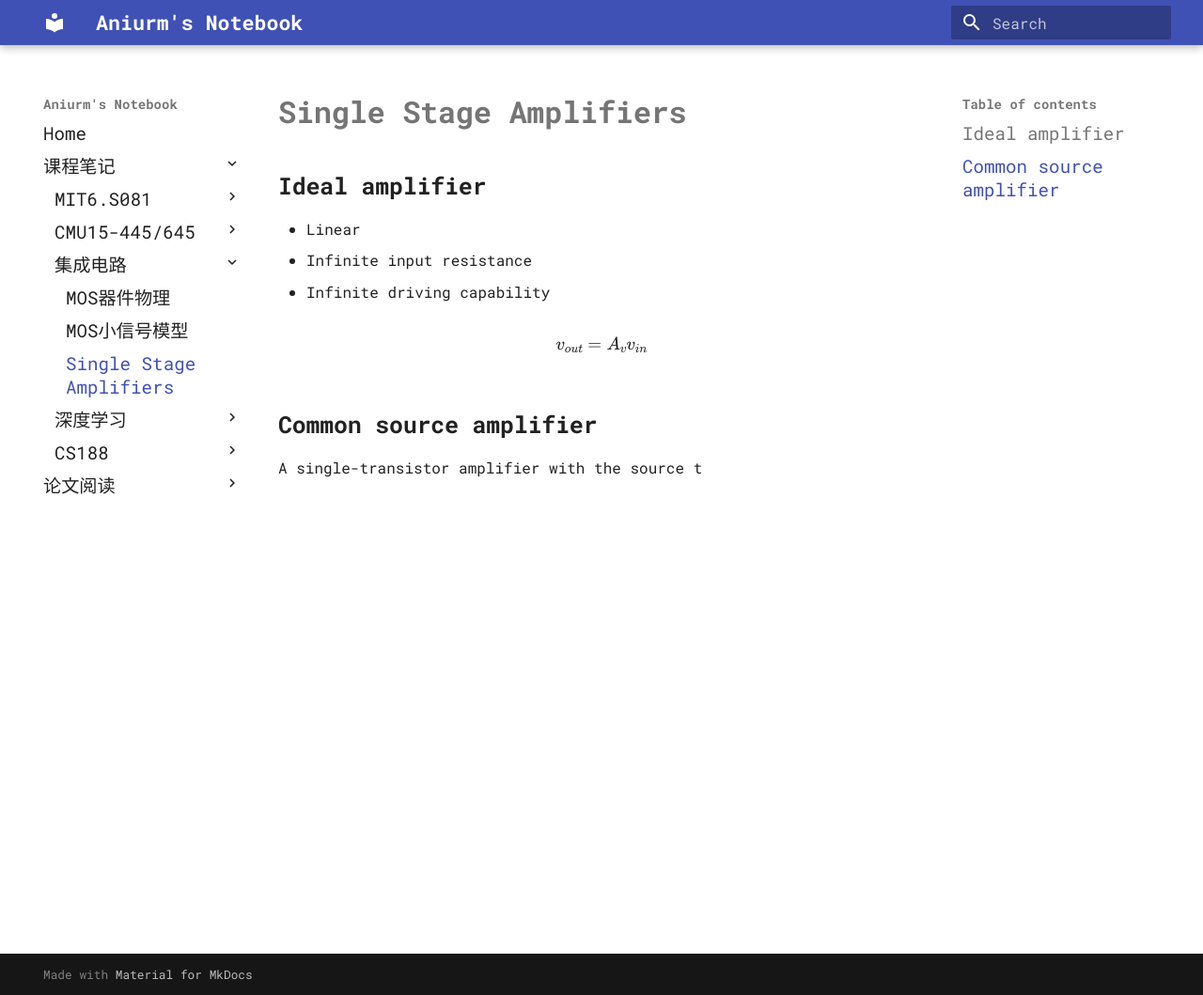
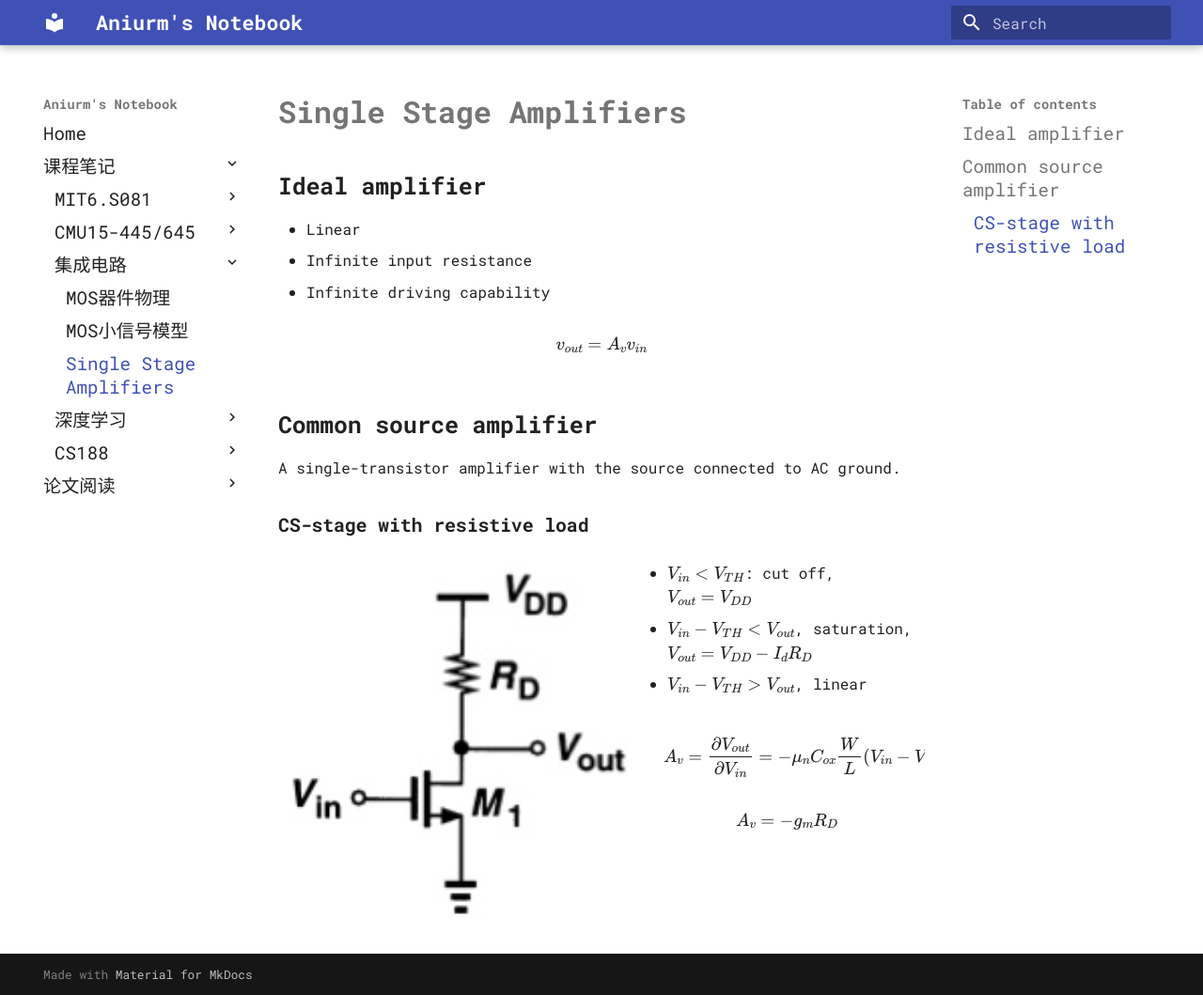
Before and after one commit to Aniurm/notebook, an MkDocs documentation site: the page built from docs/course_notes/ic/single-stage-amp.md, in a window 1280 px wide and 1059 px high. Shown: the whole window at 94% size. Built offline with MkDocs 1.6.1 and Material for MkDocs 9.7.7, drawn with Linux system fonts in a browser that asks for light colours; some web fonts are replaced.

Commit message:
fix(ic): stuff

```diff
--- a/docs/course_notes/ic/single-stage-amp.md
+++ b/docs/course_notes/ic/single-stage-amp.md
@@ -12,4 +12,22 @@ $$
 
 ## Common source amplifier
 
-A single-transistor amplifier with the source t
+A single-transistor amplifier with the source connected to AC ground.
+
+### CS-stage with resistive load
+
+![CS-stage with resistive load](img/cs-stage-resistive-load.png){align=left}
+
+* $V_{in} < V_{TH}$: cut off, $V_{out} = V_{DD}$
+
+* $V_{in} - V_{TH} < V_{out}$, saturation, $V_{out} = V_{DD} - I_dR_D$
+
+* $V_{in} - V_{TH} > V_{out}$, linear
+
+$$
+A_v=\frac{\partial V_{o u t}}{\partial V_{i n}}=-\mu_n C_{o x} \frac{W}{L}\left(V_{i n}-V_{T H}\right) \cdot R_D
+$$
+
+$$
+A_v = -g_m R_D
+$$
```
Also changed, not shown: docs/course_notes/ic/img/cs-stage-resistive-load.png (added).
